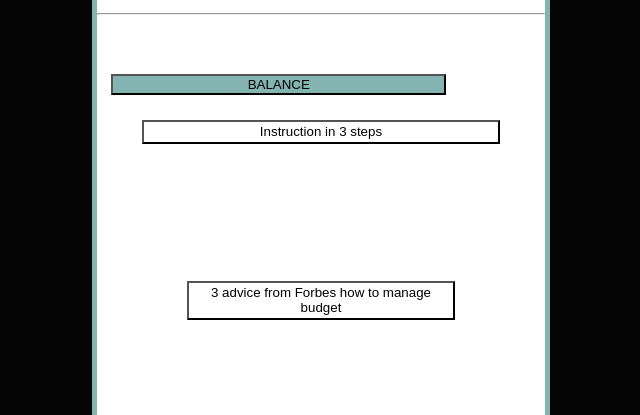
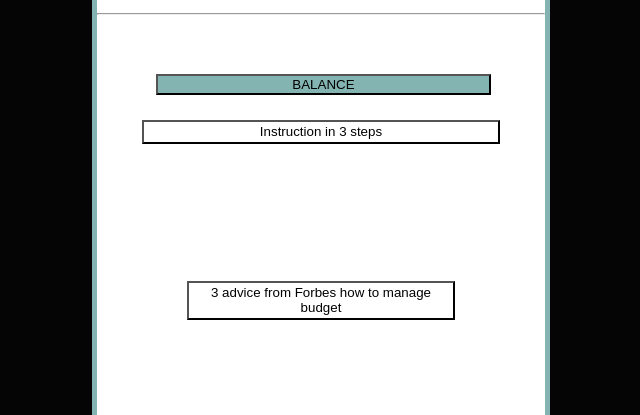
Before and after one commit to Dmitriy-S/web-apps, a plain HTML site: page project.html in a window 1280 px wide. Shown: the part 968-1383 px from the top of the page, without its empty margins (319-959 px from the left). Drawn offline with Linux system fonts and the light colour scheme; a script that the page names is missing.

Commit message:
Update style.css

```diff
--- a/style.css
+++ b/style.css
@@ -48,6 +48,12 @@
 	padding-right: 3%;
 	padding-left: 3%;
 	text-align: justify;
+}
+.text-center5{
+	margin: 0 15%;
+
+	text-align: center;
+
 }
 
 /* CSS for tags */
```
